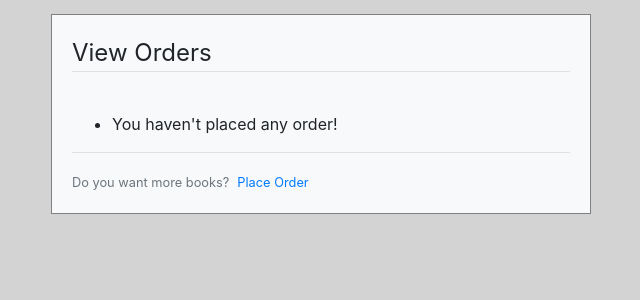
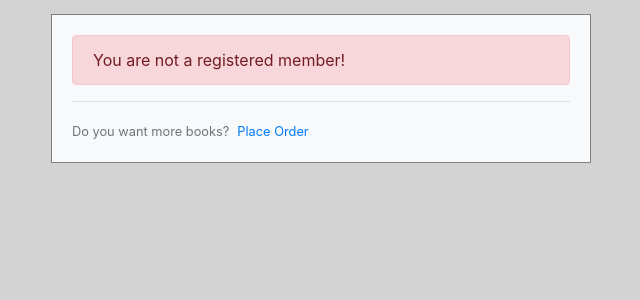
Before and after one commit to khyatichandak/Book-Store, a Django app: page /myapp/myorders/ in a window 1280 px wide. Shown: the part 56-356 px from the top of the page, without its empty margins (319-959 px from the left). Run offline with Django 3.2, Linux system fonts and the light colour scheme; a user stored in the database is signed in; data comes from the database, SQL or seed files in the repository; both versions use the stored data as it was after the commit; some libraries are stand-ins or nearby versions.

Commit message:
myorders error solution

```diff
--- a/myapp/templates/myapp/myorders.html
+++ b/myapp/templates/myapp/myorders.html
@@ -1,11 +1,15 @@
 {% extends 'myapp/base.html' %}
 {% load crispy_forms_tags %}
 {% block body_block %}
+    <div class="form-group">
+    {% if error %}
+        <div class="alert alert-danger" role="alert">
+            {{ error }}
+        </div>
+    {% else %}
         <fieldset class="form-group">
             <legend class="border-bottom mb-4">View Orders</legend>
         </fieldset>
-
-<div class="form-group">
         <ul>
         {% if order_list.count > 0 %}
             {% for order in order_list %}
@@ -15,6 +19,7 @@
             <li>You haven't placed any order!</li>
         {% endif %}
         </ul>
+    {% endif %}
 </div>
 <div class="border-top pt-3">
     <small class="text-muted">
--- a/myapp/views.py
+++ b/myapp/views.py
@@ -229,17 +229,16 @@ def user_register(request):
 @login_required
 def myorders(request):
     username = request.user.username
+    member = Member.objects.filter(username=username)
 
-    if username:
+    if member:
         order_list=Member.objects.filter(borrowed_books__title__startswith='', username=username).values('borrowed_books__title')
         return render(request,'myapp/myorders.html',{'order_list':order_list})
 
     else:
-        return HttpResponse('You are not a registered member!')
+        return render(request, 'myapp/myorders.html',{'error':'You are not a registered member!'})
 
 
-# member = Member.objects.get(username=username)
-    # print()
 @login_required
 def profile(request):
     if request.method=='POST':
```
Also changed, not shown: db.sqlite3. Lines whose indentation alone changed are shown as unchanged.
